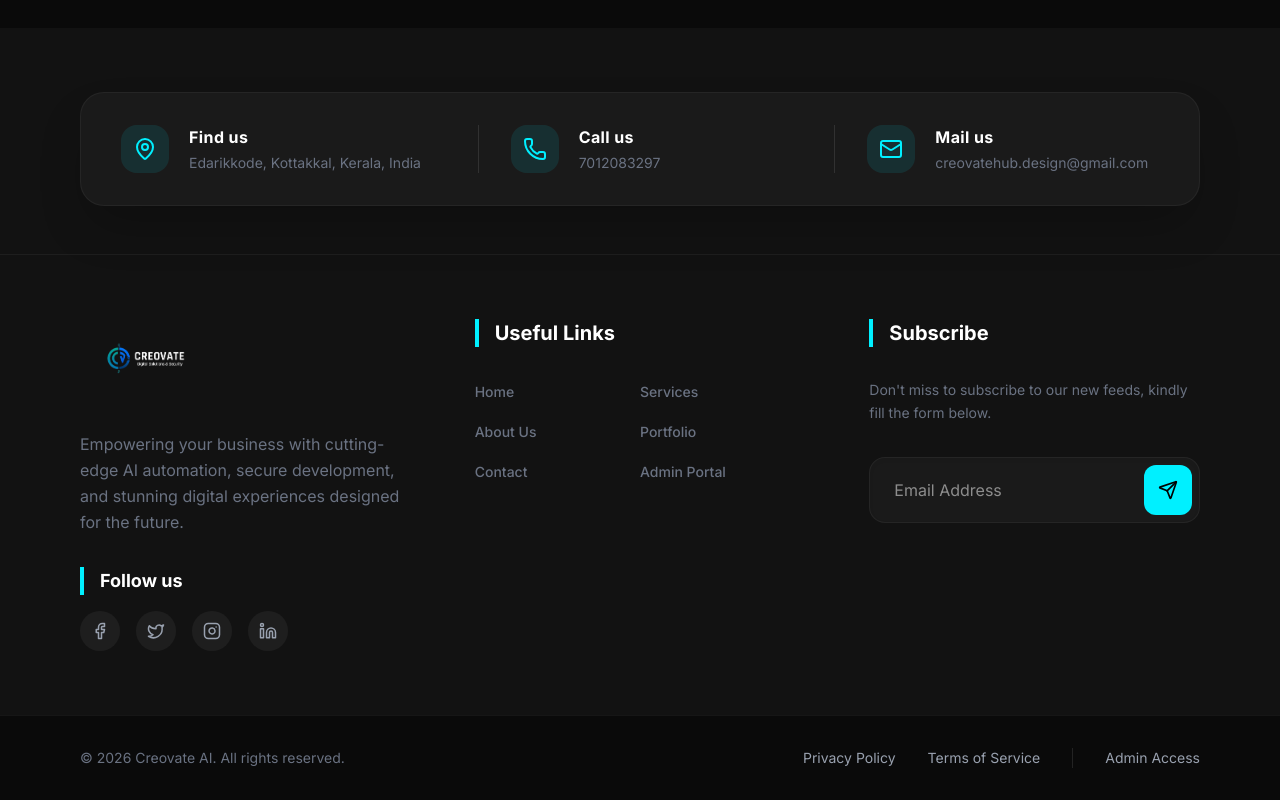
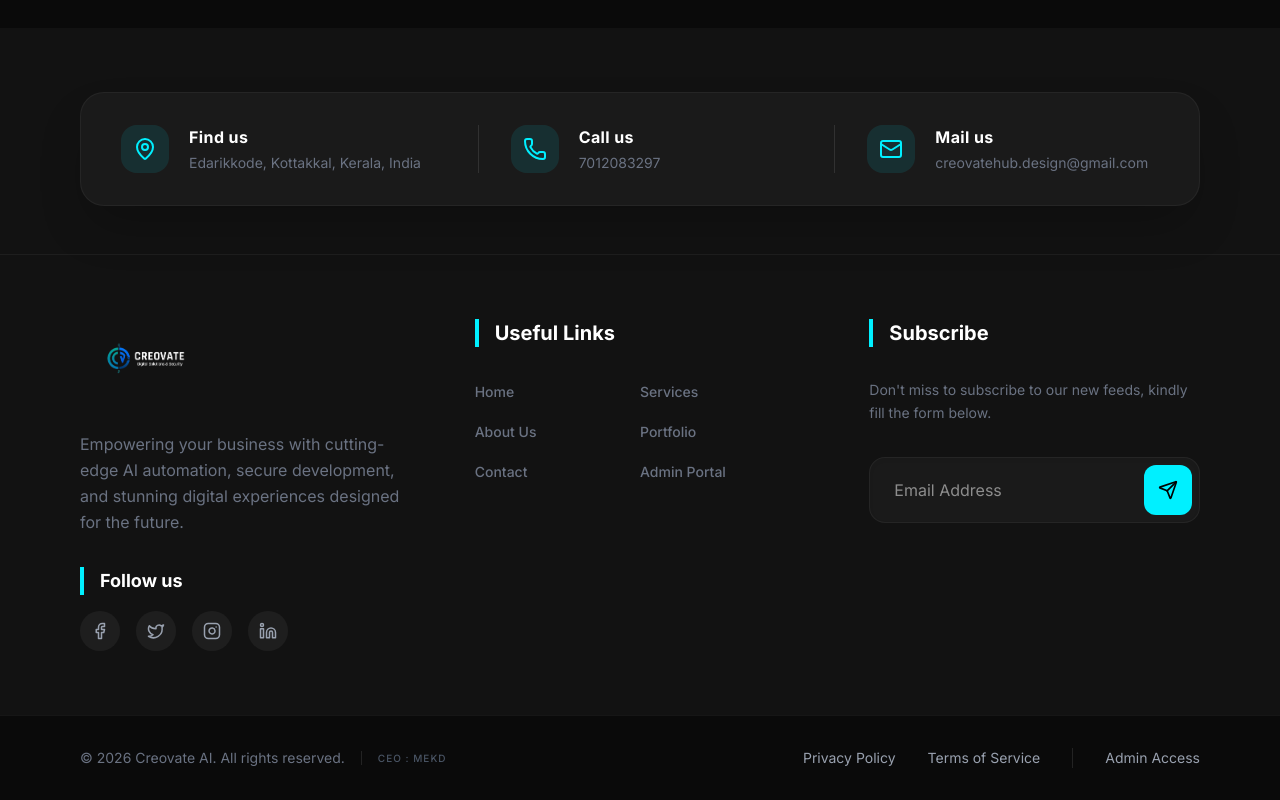
Before and after one commit to munu697-debug/creovate, a React (Vite) app: page / in a window 1280 px wide. Shown: the part 4159-4959 px from the top of the page. Built offline with nearby package versions, Linux system fonts and the light colour scheme.

Commit message:
Branding: Add CEO MEKD credit to footer

```diff
--- a/src/components/Footer.jsx
+++ b/src/components/Footer.jsx
@@ -137,8 +137,9 @@ const Footer = () => {
             <div className="bg-[#0a0a0a] py-8 border-t border-white/5">
                 <div className="container mx-auto px-6 lg:px-20">
                     <div className="flex flex-col md:flex-row justify-between items-center gap-6">
-                        <p className="text-gray-500 text-sm">
-                            © 2026 Creovate AI. All rights reserved.
+                        <p className="text-gray-500 text-sm flex items-center gap-4">
+                            <span>© 2026 Creovate AI. All rights reserved.</span>
+                            <span className="text-[10px] text-gray-600 font-medium tracking-widest uppercase border-l border-white/10 pl-4">CEO : MEKD</span>
                         </p>
                         <div className="flex items-center gap-8 text-gray-400 text-sm">
                             <a href="#" className="hover:text-primary transition-colors">Privacy Policy</a>
```
